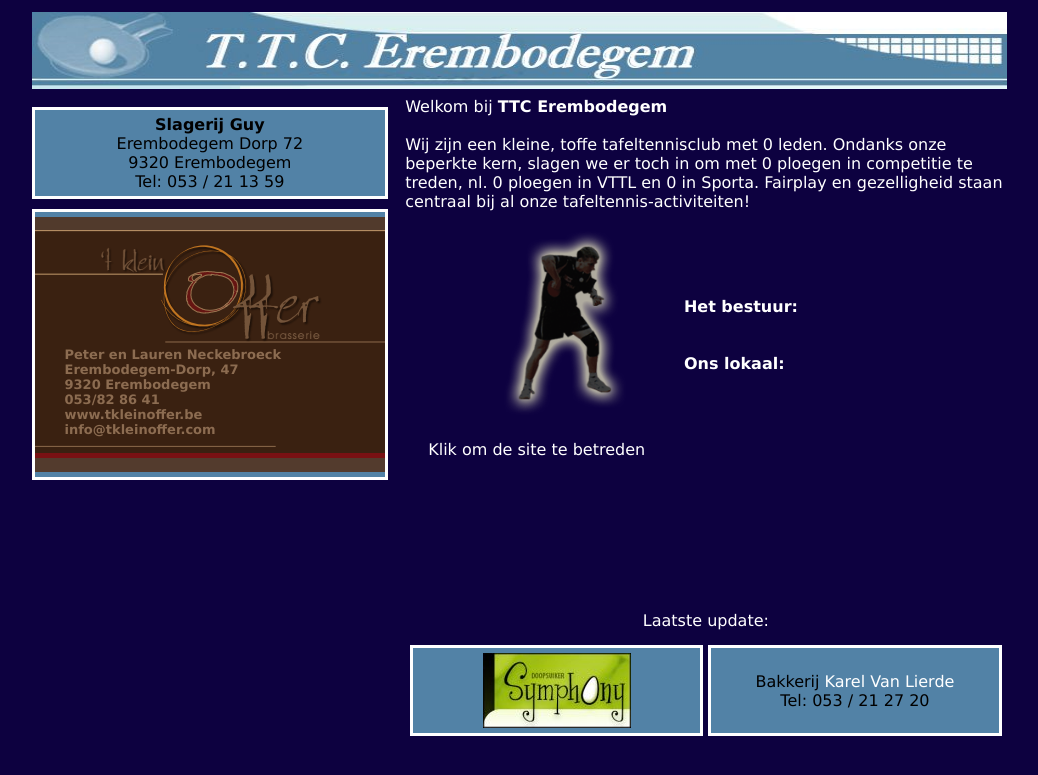
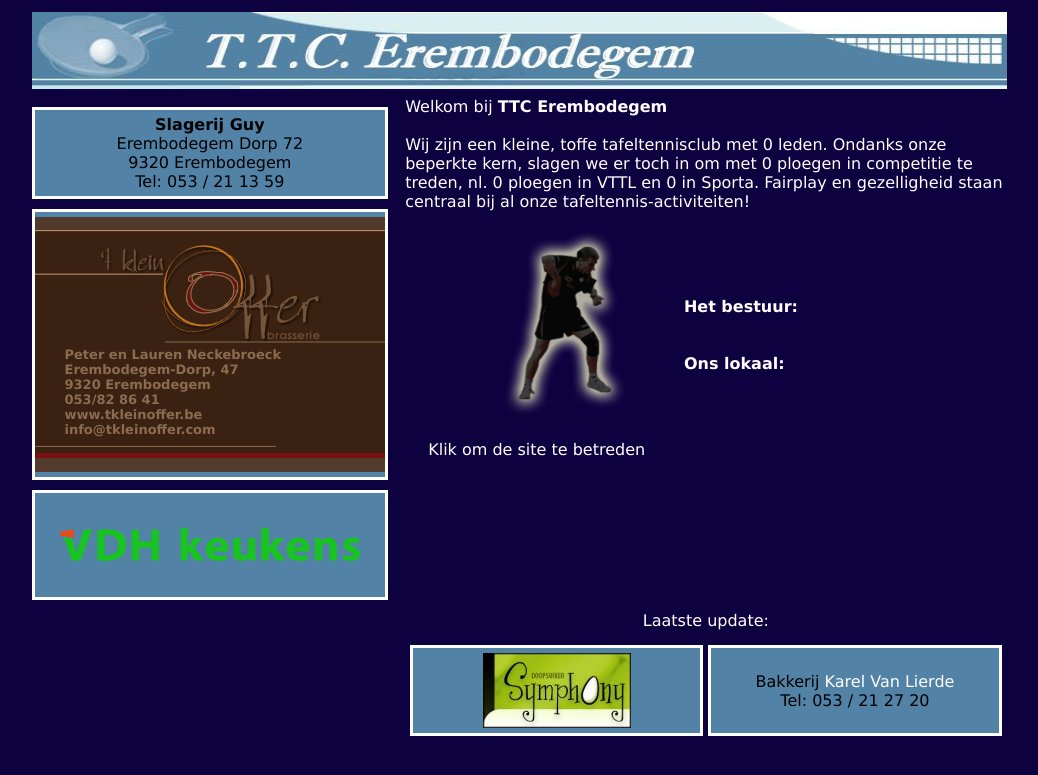
Before and after one commit to Laoujin/ttc, a PHP site: page /ttc/ in a window 1280 px wide. Shown: the top 775 px of the page, without its empty margins (121-1159 px from the left). Run offline with PHP 8.4, Linux system fonts and the light colour scheme; data that the repository does not hold is empty.

Commit message:
sponsor: vdh keukens

```diff
--- a/index.php
+++ b/index.php
@@ -152,6 +152,15 @@ a.eetfestijn {
 						</div>
 					</td>
 				</tr>
+				<tr>
+					<td>
+						<div class='sponsor'>
+							<a href="http://vdhkeukens.be/">
+								<img src="img/sponsors/vdhkeukens.png" style="border: 0" width="300" height="94" />
+							</a>
+						</div>
+					</td>
+				</tr>
 			</table>
 		</td>
 		<td valign=top width="625">
```
Also changed, not shown: img/sponsors/vdhkeukens.png (added).
